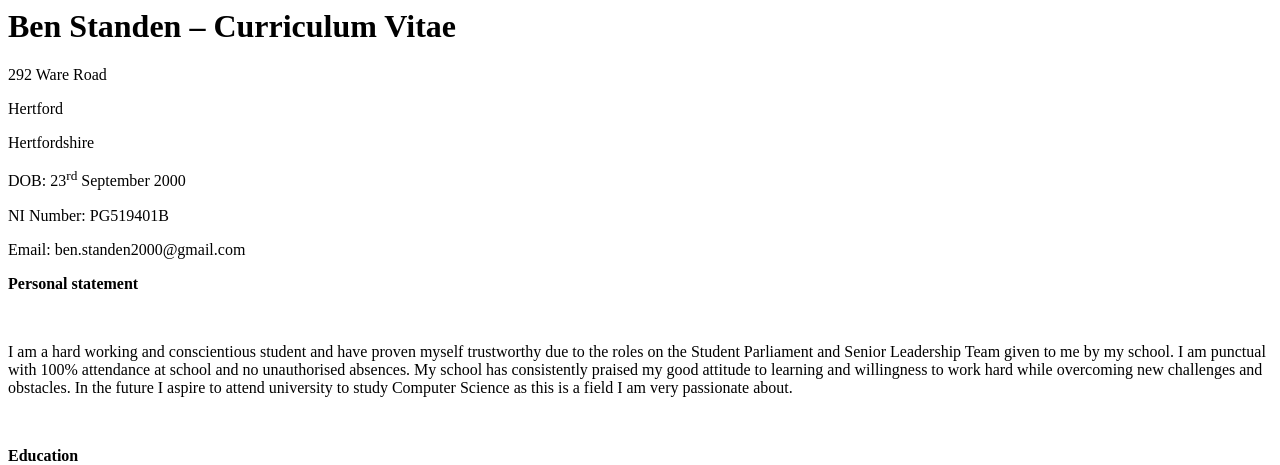
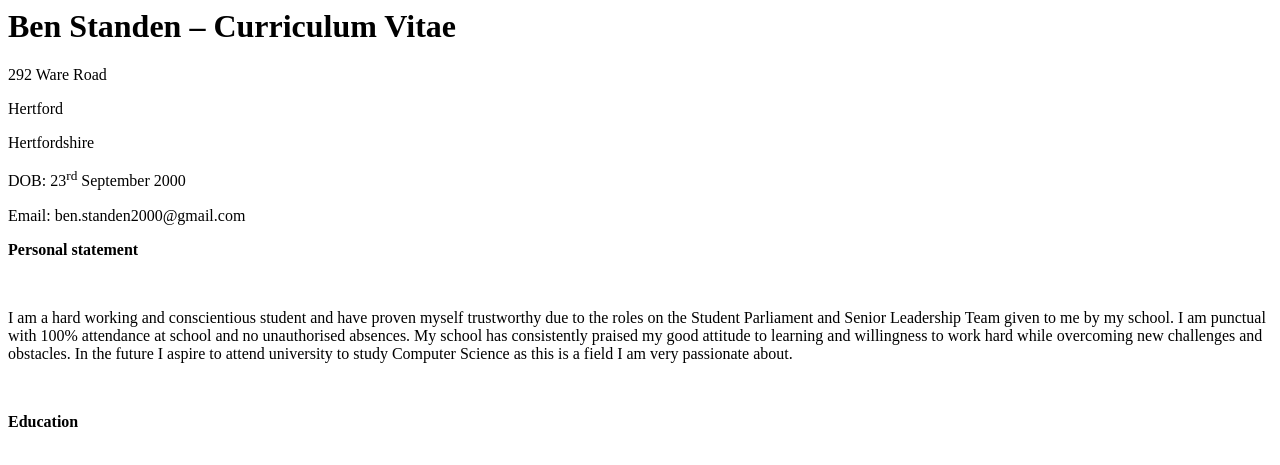
Before and after one commit to Ben-Standen-UoB/my-first-blog, a Django app: page /cv/ in a window 1280 px wide. Shown: the top 465 px of the page. Run offline with Django 3.2, Linux system fonts and the light colour scheme.

Commit message:
Altered CV

```diff
--- a/blog/templates/blog/cv.html
+++ b/blog/templates/blog/cv.html
@@ -8,7 +8,6 @@
 <p>Hertford</p>
 <p>Hertfordshire</p>
 <p>DOB: 23<sup>rd</sup> September 2000</p>
-<p>NI Number: PG519401B</p>
 <p>Email: ben.standen2000@gmail.com</p>
 <p><strong>Personal statement</strong></p>
 <p>&nbsp;</p>
```
